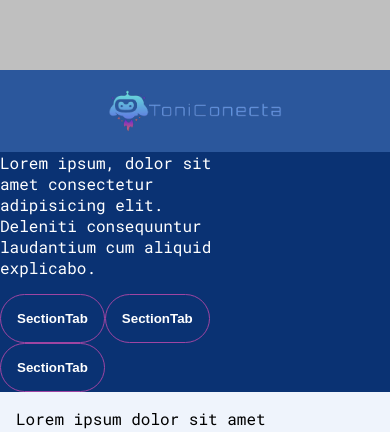
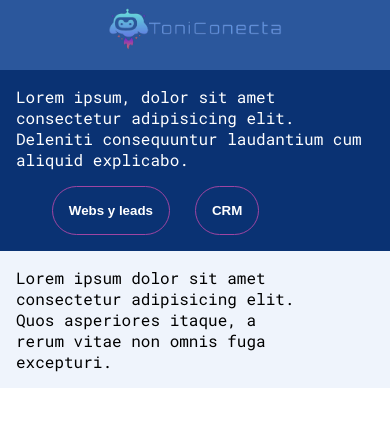
Before and after one commit to Braulio95/toniconectalandingpage, a React (Create React App) app: page / in a window 390 px wide. Shown: the part 790-1222 px from the top of the page. Built offline with nearby package versions, Linux system fonts and the light colour scheme.

Commit message:
adding carousel

```diff
--- /dev/null
+++ b/src/components/Carousel/Carousel.css
@@ -0,0 +1,33 @@
+.carousel-container {
+  position: relative;
+  width: 80%;
+  margin: 0 auto;
+  overflow: hidden;
+  display: flex;
+}
+
+.carousel-slider {
+  overflow: hidden;
+}
+
+.carousel-slider-mobile {
+  display: flex;
+  width: 100%;
+  transition: transform 0.5s ease-in-out;
+}
+
+.carousel-slides {
+  display: flex;
+  width: 100%;
+  transition: transform 0.5s ease-in-out;
+}
+
+.carousel-slide {
+  min-width: 90%;
+  box-sizing: border-box;
+}
+
+.carousel-slide-mobile {
+  min-width: 50%;
+  box-sizing: border-box;
+}
--- /dev/null
+++ b/src/components/Carousel/Carousel.tsx
@@ -0,0 +1,101 @@
+import React, { useState, ReactNode, useRef } from "react";
+import "./Carousel.css";
+
+interface CarruselProps {
+  children: ReactNode[];
+  isMobile: boolean;
+}
+
+const Carousel = ({ children, isMobile }: CarruselProps) => {
+  const [currentIndex, setCurrentIndex] = useState(0);
+  //Mobile variables
+  const [startX, setStartX] = useState(0);
+  const [isDragging, setIsDragging] = useState(false);
+  const [offset, setOffset] = useState(0);
+  const containerRef = useRef<HTMLDivElement>(null);
+
+  const goToNextSlide = () => {
+    setCurrentIndex((prevIndex) => (prevIndex + 1) % children.length);
+  };
+
+  const goToPrevSlide = () => {
+    setCurrentIndex(
+      (prevIndex) => (prevIndex - 1 + children.length) % children.length
+    );
+  };
+
+  //Mobile functions
+  const handleTouchStart = (e: React.TouchEvent<HTMLDivElement>) => {
+    setStartX(e.touches[0].clientX);
+    setIsDragging(true);
+  };
+
+  const handleTouchMove = (e: React.TouchEvent<HTMLDivElement>) => {
+    if (!isDragging) return;
+
+    const currentX = e.touches[0].clientX;
+    const deltaX = currentX - startX;
+    setOffset(deltaX);
+  };
+
+  const handleTouchEnd = () => {
+    if (!isDragging) return;
+
+    setIsDragging(false);
+
+    if (offset > 50) {
+      // Deslizamiento hacia la izquierda, retrocede una slide
+      setCurrentIndex(
+        (prevIndex) => (prevIndex - 1 + children.length) % children.length
+      );
+    } else if (offset < -50) {
+      // Deslizamiento hacia la derecha, avanza una slide
+      setCurrentIndex((prevIndex) => (prevIndex + 1) % children.length);
+    }
+
+    setOffset(0);
+  };
+
+  if (isMobile) {
+    return (
+      <div className="carousel-container" ref={containerRef}>
+        <div
+          className="carousel-slider-mobile"
+          style={{
+            transform: `translateX(calc(-${currentIndex * 50}% + ${offset}px))`,
+          }}
+          onTouchStart={handleTouchStart}
+          onTouchMove={handleTouchMove}
+          onTouchEnd={handleTouchEnd}
+        >
+          {children.map((child, index) => (
+            <div key={index} className="carousel-slide-mobile">
+              {child}
+            </div>
+          ))}
+        </div>
+      </div>
+    );
+  }
+
+  return (
+    <div className="carousel-container">
+      <button onClick={goToPrevSlide}>Anterior</button>
+      <div className="carousel-slider">
+        <div
+          className="carousel-slides"
+          style={{ transform: `translateX(-${currentIndex * 100}%)` }}
+        >
+          {children.map((child, index) => (
+            <div key={index} className="carousel-slide">
+              {child}
+            </div>
+          ))}
+        </div>
+      </div>
+      <button onClick={goToNextSlide}>Siguiente</button>
+    </div>
+  );
+};
+
+export default Carousel;
--- a/src/components/SectionTab/SectionTab.tsx
+++ b/src/components/SectionTab/SectionTab.tsx
@@ -1,6 +1,10 @@
 import React from "react";
 import "./SectionTab.css";
 
-export const SectionTab = () => {
-  return <button className="tab-howit">SectionTab</button>;
+interface SectionTabProps {
+  title: string;
+}
+
+export const SectionTab = ({ title }: SectionTabProps) => {
+  return <button className="tab-howit">{title}</button>;
 };
--- a/src/modules/Home/Home.css
+++ b/src/modules/Home/Home.css
@@ -3,7 +3,7 @@
   padding-inline: 15px; /* Ajusta según sea necesario para separación entre el contenido y los bordes del contenedor */ /* Ajusta según sea necesario para separación entre el contenido y los bordes del contenedor */
   margin-inline: auto;
   display: flex;
-  min-height: calc(100vh - 90px)
+  min-height: calc(100vh - 90px - 82.28px);
 }
 
 .img-container {
@@ -28,35 +28,35 @@
   margin-left: 20px;
 }
 
-.background-gif{
+.background-gif {
   position: absolute;
   z-index: -1;
   width: 45%;
   height: 620px;
-  background-color: #BFBFBF;
+  background-color: #bfbfbf;
   opacity: 50;
   right: 0;
 }
 
-.background-gif-mobile{
+.background-gif-mobile {
   width: 100%;
   height: 500px;
   top: 500px;
 }
 
-.button-container{
+.button-container {
   display: flex;
   justify-content: right;
 }
 
-.format{
+.format {
   margin-block: 5rem;
   display: flex;
   flex-direction: column;
   text-align: left;
 }
 
-.format-mobile{
+.format-mobile {
   margin-block: 1rem;
   align-items: center;
   text-align: center;
@@ -65,15 +65,15 @@
 .heading-style {
   font-weight: 400;
   font-size: 2.5rem;
-  color:black;
+  color: black;
   width: content;
-};
+}
 
 .heading-style-mobile {
   font-weight: 600;
   font-size: "3rem";
   color: "black";
-};
+}
 
 .highlight1 {
   font-weight: 700;
@@ -82,7 +82,7 @@
   color: #5c81eb;
 }
 
-.clase-mobile{
+.clase-mobile {
   font-weight: 700;
   font-size: 2rem;
 }
--- a/src/modules/HowItWorks/HowItWorks.css
+++ b/src/modules/HowItWorks/HowItWorks.css
@@ -36,14 +36,26 @@
 .title-container {
   color: white;
   display: flex;
-  flex-direction: column;
   height: calc(100% - 82px);
   justify-content: right;
 }
 
+.title-container-mobile {
+  flex-direction: column;
+}
+
 .title-text {
+  display: flex;
+  flex-direction: column;
   margin-block: auto;
   width: 60%;
+  justify-content: right;
+}
+
+.title-text-mobile {
+  margin-block: auto;
+  width: 100%;
+  padding: 1rem;
 }
 
 .info-container {
--- a/src/modules/HowItWorks/HowItWorks.tsx
+++ b/src/modules/HowItWorks/HowItWorks.tsx
@@ -2,6 +2,7 @@ import React from "react";
 import "./HowItWorks.css";
 import Logo from "../../assets/navIcon/logo.png";
 import { SectionTab } from "../../components/SectionTab/SectionTab";
+import Carousel from "../../components/Carousel/Carousel";
 interface MobileProps {
   isMobile: boolean;
 }
@@ -14,15 +15,36 @@ export const HowItWorks = ({ isMobile }: MobileProps) => {
           <div className="title-banner">
             <img src={Logo} alt="toniconecta-logo" />
           </div>
-          <div className="title-container">
-            <div className="title-text">
+          <div
+            className={`title-container ${
+              isMobile ? "title-container-mobile" : ""
+            }`}
+          >
+            <div
+              className={`title-text ${isMobile ? "title-text-mobile" : ""}`}
+            >
               <p>
                 Lorem ipsum, dolor sit amet consectetur adipisicing elit.
                 Deleniti consequuntur laudantium cum aliquid explicabo.
               </p>
-              <SectionTab />
-              <SectionTab />
-              <SectionTab />
+              {isMobile ? (
+                <Carousel isMobile={isMobile}>
+                  <SectionTab title="Webs y leads" />
+                  <SectionTab title="CRM" />
+                </Carousel>
+              ) : (
+                <div
+                  style={{
+                    width: "50%",
+                    display: "flex",
+                    flexDirection: "column",
+                    gap: "16px",
+                  }}
+                >
+                  <SectionTab title="Webs y leads" />
+                  <SectionTab title="CRM" />
+                </div>
+              )}
             </div>
           </div>
         </div>
```
